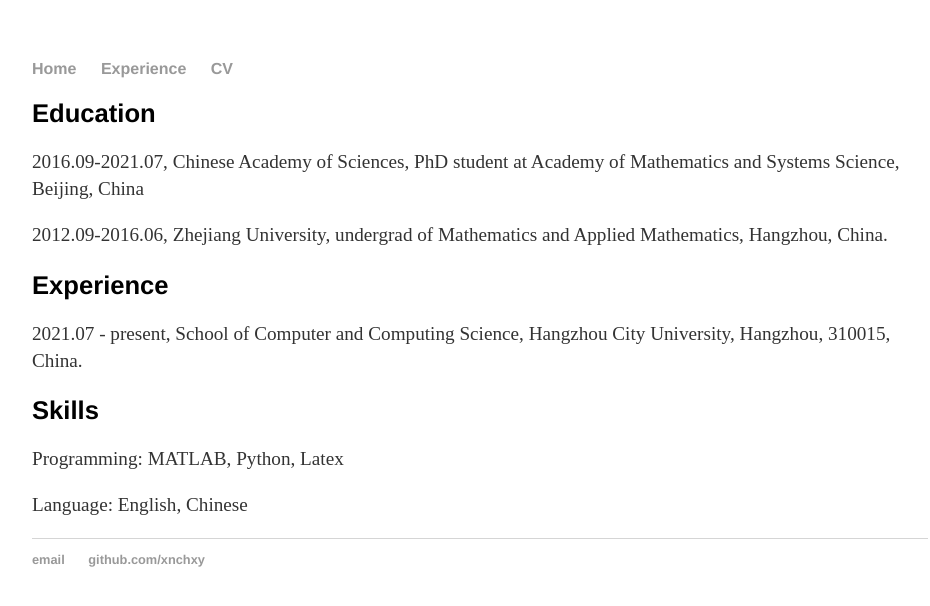
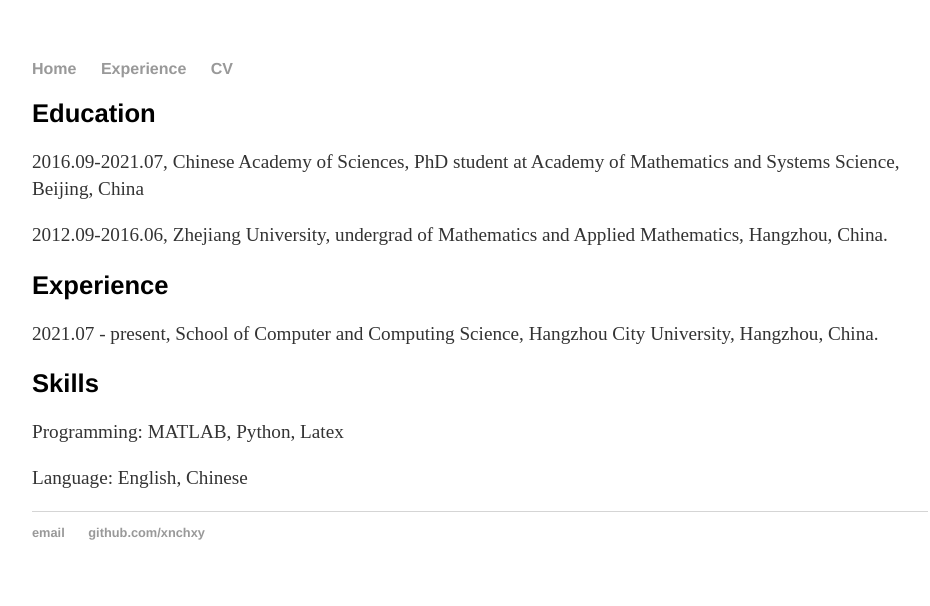
Before and after one commit to huxiaoyin708/huxiaoyin708.github.io, a Jekyll site: the page built from css/experience.html, in a window 1280 px wide. Shown: the top 606 px of the page, without its empty margins (160-1090 px from the left). Built offline with Jekyll 4.4.1, drawn with Linux system fonts in a browser that asks for light colours.

Commit message:
Update experience.html

```diff
--- a/css/experience.html
+++ b/css/experience.html
@@ -11,7 +11,7 @@ title: About Nachuan Xiao
 
 		<div class="about">
 			<h2>Experience</h2>
-			<p>2021.07 - present, School of Computer and Computing Science, Hangzhou City University, Hangzhou, 310015, China.</p>
+			<p>2021.07 - present, School of Computer and Computing Science, Hangzhou City University, Hangzhou, China.</p>
 		</div>
 
                <div class="about">
```
Also changed, not shown: other parts of css/experience.html (+1 -1 lines).
